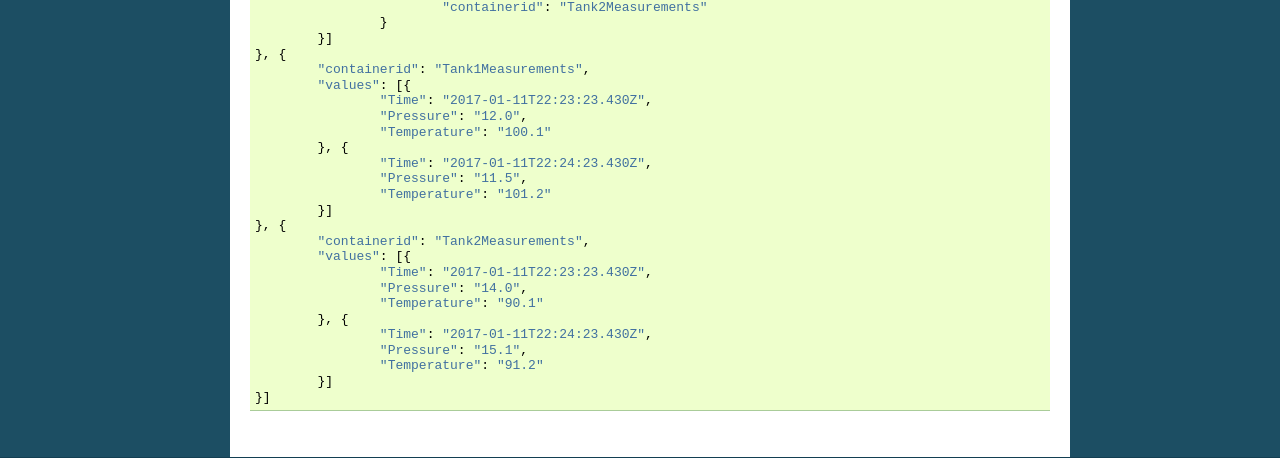
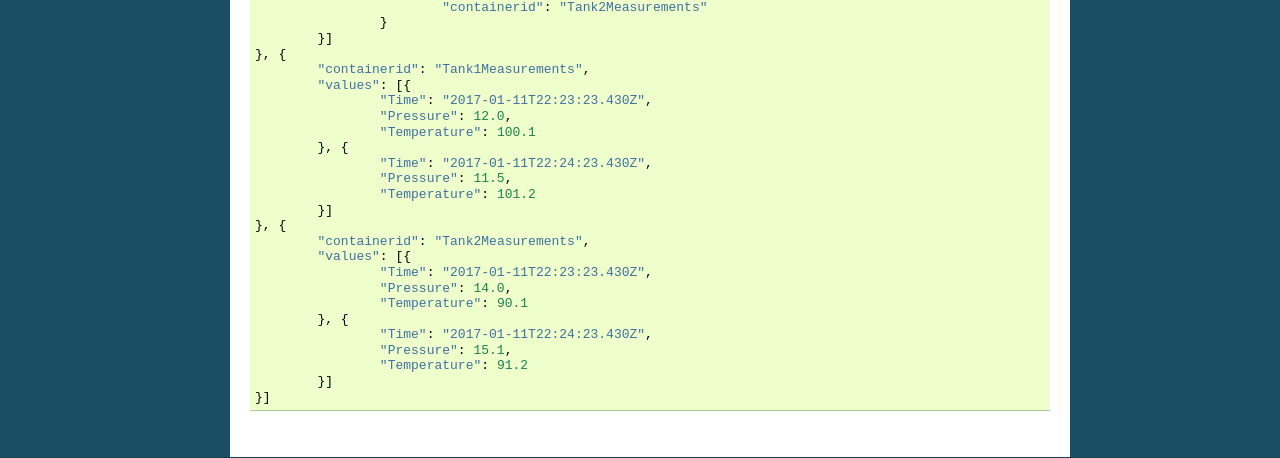
Before and after one commit to AVEVA/OMF-Docs, a Sphinx documentation site: the page built from docs/Data_Msg_Sample.rst, in a window 1280 px wide. Shown: the part 1151-1609 px from the top of the page. Built offline with Sphinx 7.4.7, drawn with Linux system fonts in a browser that asks for light colours.

```diff
--- a/docs/Data_Msg_Sample.rst
+++ b/docs/Data_Msg_Sample.rst
@@ -78,22 +78,22 @@ Data Example
 		"containerid": "Tank1Measurements",
 		"values": [{
 			"Time": "2017-01-11T22:23:23.430Z",
-			"Pressure": "12.0",
-			"Temperature": "100.1"
+			"Pressure": 12.0,
+			"Temperature": 100.1
 		}, {
 			"Time": "2017-01-11T22:24:23.430Z",
-			"Pressure": "11.5",
-			"Temperature": "101.2"
+			"Pressure": 11.5,
+			"Temperature": 101.2
 		}]
 	}, {
 		"containerid": "Tank2Measurements",
 		"values": [{
 			"Time": "2017-01-11T22:23:23.430Z",
-			"Pressure": "14.0",
-			"Temperature": "90.1"
+			"Pressure": 14.0,
+			"Temperature": 90.1
 		}, {
 			"Time": "2017-01-11T22:24:23.430Z",
-			"Pressure": "15.1",
-			"Temperature": "91.2"
+			"Pressure": 15.1,
+			"Temperature": 91.2
 		}]
 	}]
```
